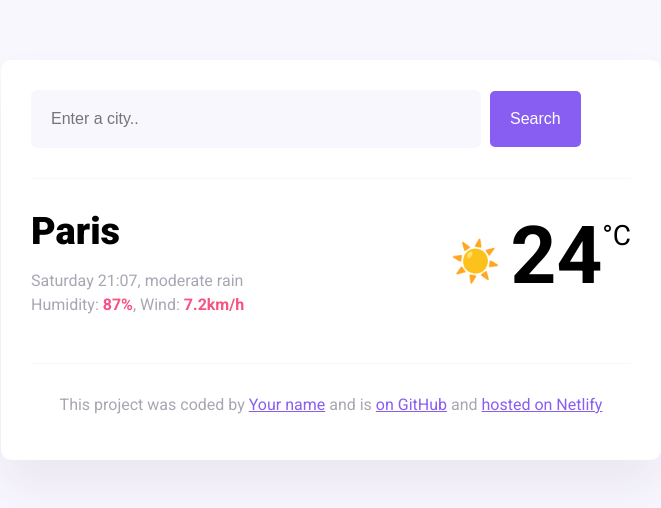
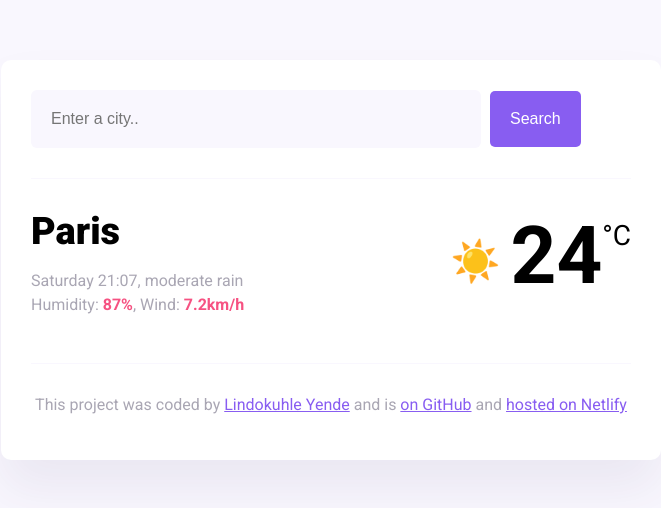
Before and after one commit to LindokuhleYende/shecodes, a plain HTML site: page index.html in a window 1280 px wide. Shown: the whole page, without its empty margins (309-970 px from the left). Drawn offline with nearby package versions, Linux system fonts and the light colour scheme; files that its build step writes are made by us from their sources; files whose address does not match are found by name.

Commit message:
Update index.html

```diff
--- a/index.html
+++ b/index.html
@@ -40,7 +40,7 @@
         <footer>
             <p>
                 This project was coded by
-                <a href="#" target="_blank">Your name</a> and is
+                <a href="#" target="_blank">Lindokuhle Yende</a> and is
                 <a href="#" target="_blank"> on GitHub</a> and
                 <a href="#" target="_blank">hosted on Netlify</a>
             </p>
```
